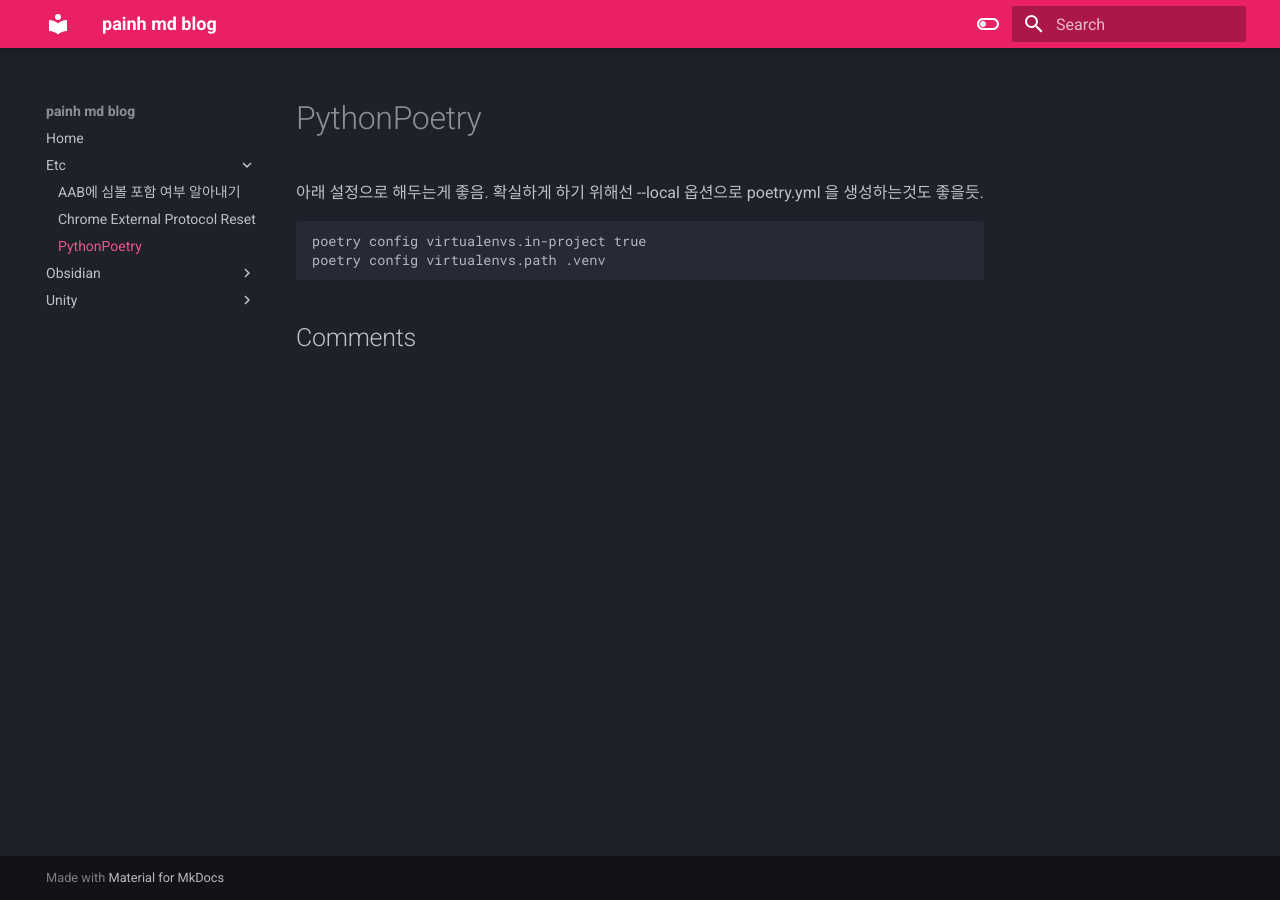
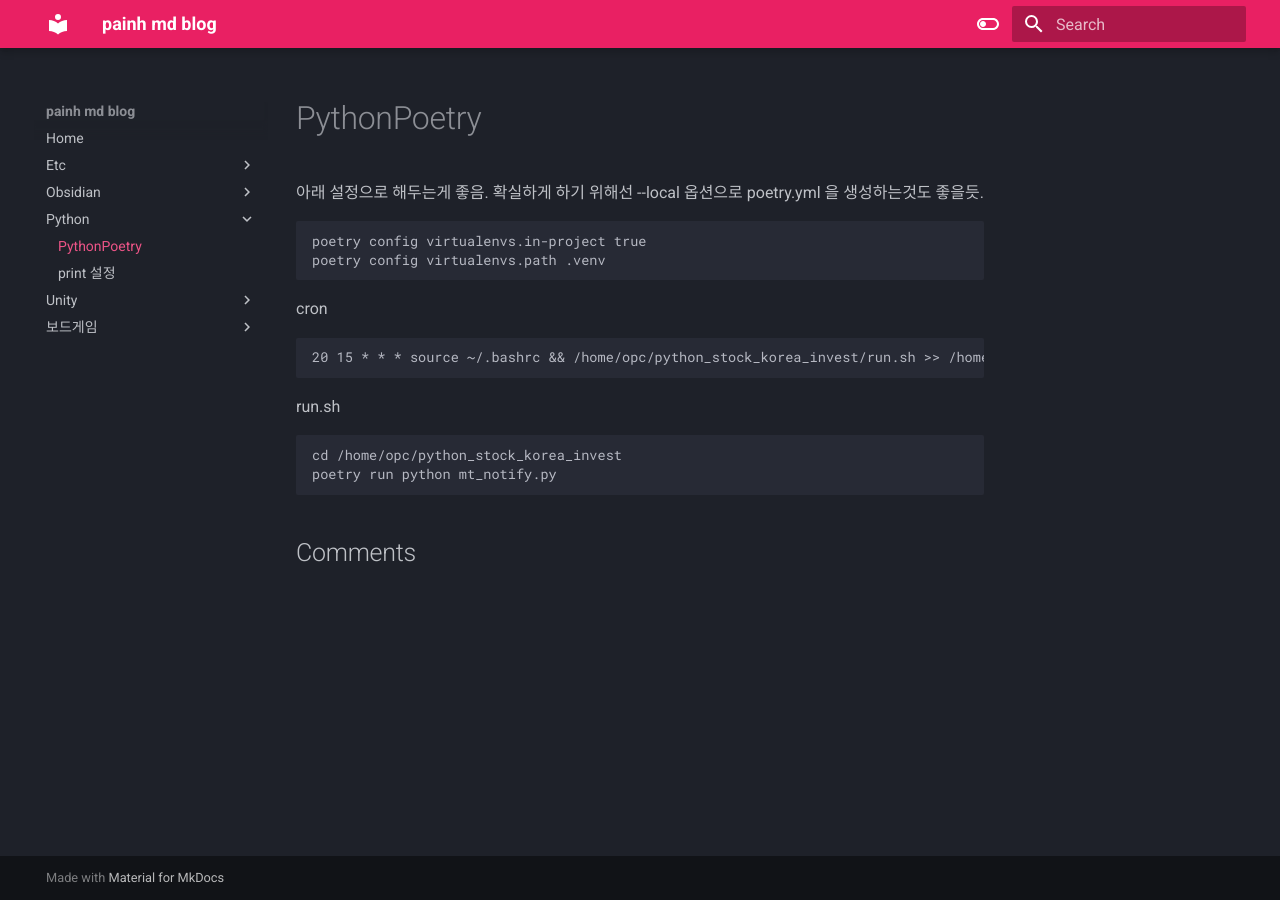
Before and after one commit to painh/md-blog, an MkDocs documentation site: the page built from docs/python/PythonPoetry.md, in a window 1280 px wide. Built offline with MkDocs 1.6.1 and Material for MkDocs 9.7.7, drawn with Linux system fonts in a browser that asks for light colours; comment, search, counter and statistics services are not loaded.

Commit message:
autoCommit 7-262-20.230325

````diff
--- a/docs/etc/PythonPoetry.md
+++ b/docs/python/PythonPoetry.md
@@ -4,3 +4,13 @@
 poetry config virtualenvs.in-project true
 poetry config virtualenvs.path .venv
 ```
+
+cron
+```
+20 15 * * * source ~/.bashrc && /home/opc/python_stock_korea_invest/run.sh >> /home/centos/cron.log 2>&1
+```
+run.sh
+```bash
+cd /home/opc/python_stock_korea_invest
+poetry run python mt_notify.py
+```
````
Also changed, not shown: docs/python/pandas.md (added, +11 -0 lines), docs/보드게임/EXIT 방 탈출 게임.md (added, +3 -0 lines), docs/보드게임/루미큐브.md (added, +13 -0 lines), docs/보드게임/미크로매크로.md (added, +5 -0 lines), kubernetes/kubernetes.md (added, +30 -0 lines), 1 other file.
